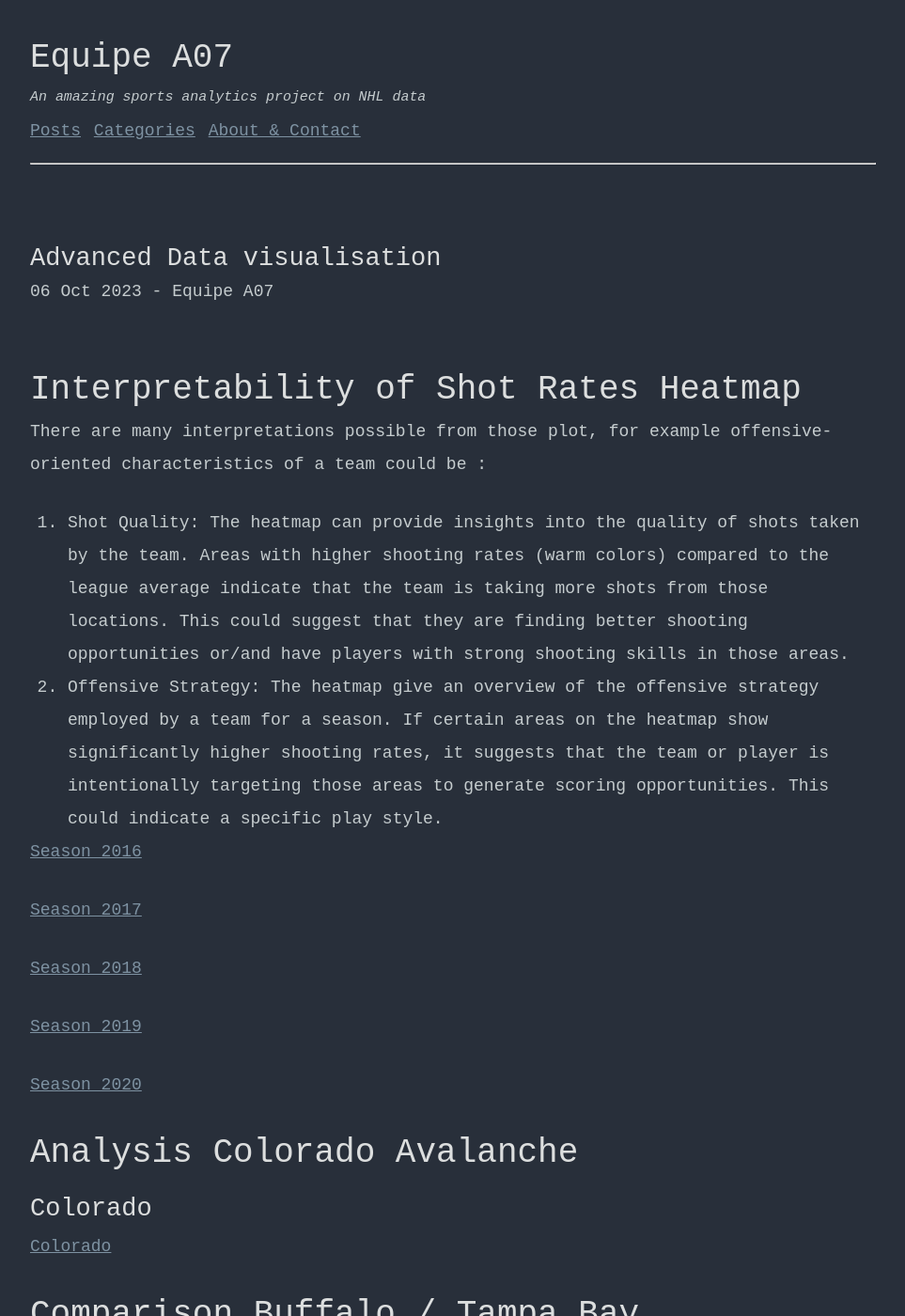
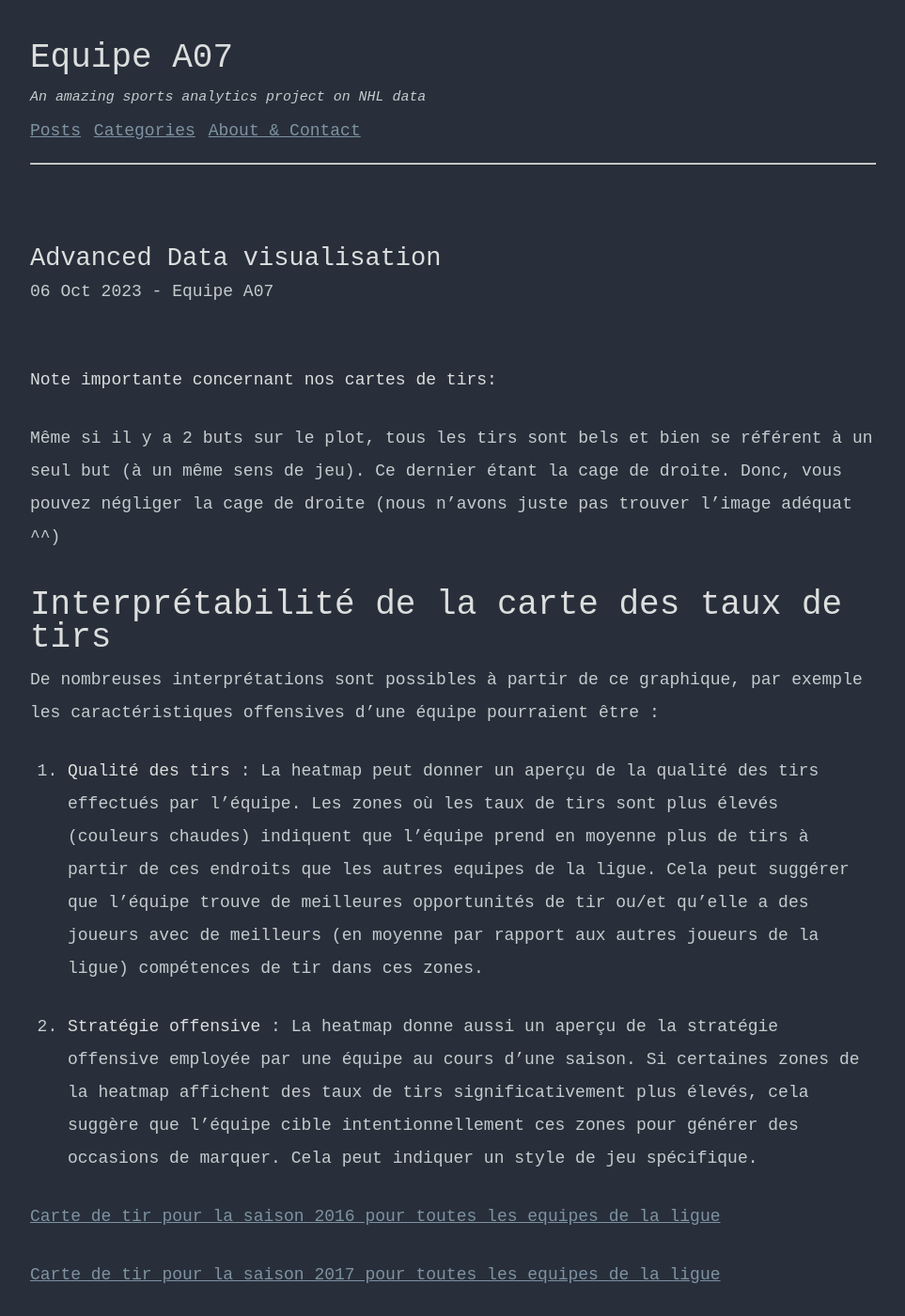
Before and after one commit to AlexMaggioni/NHL_Project, a Jekyll site: the page built from blog_website/milestone1/_posts/2023-10-06-advanced_visualization.md, in a window 1280 px wide and 1400 px high. Shown: the whole window at 94% size, without its empty margins (158-1121 px from the left). Built offline with Jekyll 4.4.1, drawn with Linux system fonts in a browser that asks for light colours; some of the changed text lies outside the part shown.

Commit message:
QUESITON 1 2 VIZ AVANCEE<

```diff
--- a/blog_website/milestone1/_posts/2023-10-06-advanced_visualization.md
+++ b/blog_website/milestone1/_posts/2023-10-06-advanced_visualization.md
@@ -3,36 +3,50 @@ layout: post
 author: Equipe A07
 title: Advanced Data visualisation
 ---
-# Interpretability of Shot Rates Heatmap
 
-There are many interpretations possible from those plot, for example offensive-oriented characteristics of a team could be :
+**Note importante concernant nos cartes de tirs:**
+> Même si il y a 2 buts sur le plot, tous les tirs sont bels et bien se référent à un seul but (à un même sens de jeu). Ce dernier étant la cage de droite. Donc, vous pouvez négliger la cage de droite (nous n'avons juste pas trouver l'image adéquat ^^)
 
-1. Shot Quality: The heatmap can provide insights into the quality of shots taken by the team. Areas with higher shooting rates (warm colors) compared to the league average indicate that the team is taking more shots from those locations. This could suggest that they are finding better shooting opportunities or/and have players with strong shooting skills in those areas.
-2. Offensive Strategy: The heatmap give an overview of the offensive strategy employed by a team for a season. If certain areas on the heatmap show significantly higher shooting rates, it suggests that the team or player is intentionally targeting those areas to generate scoring opportunities. This could indicate a specific play style.
+# Interprétabilité de la carte des taux de tirs
 
-[Season_2016](./adv_viz_interactive_plot/seasons/season_2016.html)
+De nombreuses interprétations sont possibles à partir de ce graphique, par exemple les caractéristiques offensives d'une équipe pourraient être :
 
-[Season_2017](./adv_viz_interactive_plot/seasons/season_2017.html)
+1. **Qualité des tirs** : La heatmap peut donner un aperçu de la qualité des tirs effectués par l'équipe. Les zones où les taux de tirs sont plus élevés (couleurs chaudes) indiquent que l'équipe prend en moyenne plus de tirs à partir de ces endroits que les autres equipes de la ligue. Cela peut suggérer que l'équipe trouve de meilleures opportunités de tir ou/et qu'elle a des joueurs avec de meilleurs (en moyenne par rapport aux autres joueurs de la ligue) compétences de tir dans ces zones.
 
-[Season_2018](./adv_viz_interactive_plot/seasons/season_2018.html)
+2. **Stratégie offensive** : La heatmap donne aussi un aperçu de la stratégie offensive employée par une équipe au cours d'une saison. Si certaines zones de la heatmap affichent des taux de tirs significativement plus élevés, cela suggère que l'équipe cible intentionnellement ces zones pour générer des occasions de marquer. Cela peut indiquer un style de jeu spécifique.
 
-[Season_2019](./adv_viz_interactive_plot/seasons/season_2019.html)
 
-[Season_2020](./adv_viz_interactive_plot/seasons/season_2020.html)
+[Carte de tir pour la saison 2016 pour toutes les equipes de la ligue](./adv_viz_interactive_plot/seasons/season_2016.html)
+
+[Carte de tir pour la saison 2017 pour toutes les equipes de la ligue](./adv_viz_interactive_plot/seasons/season_2017.html)
+
+[Carte de tir pour la saison 2018 pour toutes les equipes de la ligue](./adv_viz_interactive_plot/seasons/season_2018.html)
+
+[Carte de tir pour la saison 2019 pour toutes les equipes de la ligue](./adv_viz_interactive_plot/seasons/season_2019.html)
+
+[Carte de tir pour la saison 2020 pour toutes les equipes de la ligue](./adv_viz_interactive_plot/seasons/season_2020.html)
 
 # Analysis Colorado Avalanche
 
 ## Colorado
 
-[Colorado](./adv_viz_interactive_plot/teams/colorado.html)
+[Carte de tir de l'équipe Colorado pour certaines saisons](./adv_viz_interactive_plot/teams/colorado.html)
 
+**Analyse de la carte de tir au cours de la saison 2016**:
+> On voit une zone bleue très répandue autour des buts. On sait que les zones bleues sont caractéristiques d'une sous-performance offensive. On en déduit donc, que l'équipe du Colorado au cours de la saison 2016, a pris beaucoup (car le bleu est quand même très foncé) moins de tirs que les autres équipes de la ligue et ce en plus, dans un endroit stratégique qui est la zone devant les buts.
+
+>On percoit seulement une seule zone rouge, qui est, de plus, très localisé et assez excentrée des cages. On sait que les zones rouges sont caractéristiques d'une sur-performance offensive. Cependant, ici, la zone rouge est assez excentré donc il est difficile de croire qui tout ces tirs ont été transformés en but. On en déduit que, cette zone rouge étant trop restreinte (peu répandue) et "mal placé", les sur-performances offensives de cette équipe au cours de cette saison sont peu nombreuses et apparamment de piètres qualités (taux buts/tirs faibles opur cette zone)
+
+D'un point de vue général, on remarque aussi une faible présence de zones rouges
+
+**Analyse de la carte de tir au cours de la saison 2020**:
 
 # Comparison Buffalo / Tampa Bay
 
 ## Buffalo
 
-[Buffalo](./adv_viz_interactive_plot/teams/buffalo.html)
+[Carte de tir de l'équipe Buffalo pour certaines saisons](./adv_viz_interactive_plot/teams/buffalo.html)
 
 ## Tampa Bay
 
-[Tampa](./adv_viz_interactive_plot/teams/tampa.html)
+[Carte de tir de l'équipe Tampa pour certaines saisons](./adv_viz_interactive_plot/teams/tampa.html)
```
